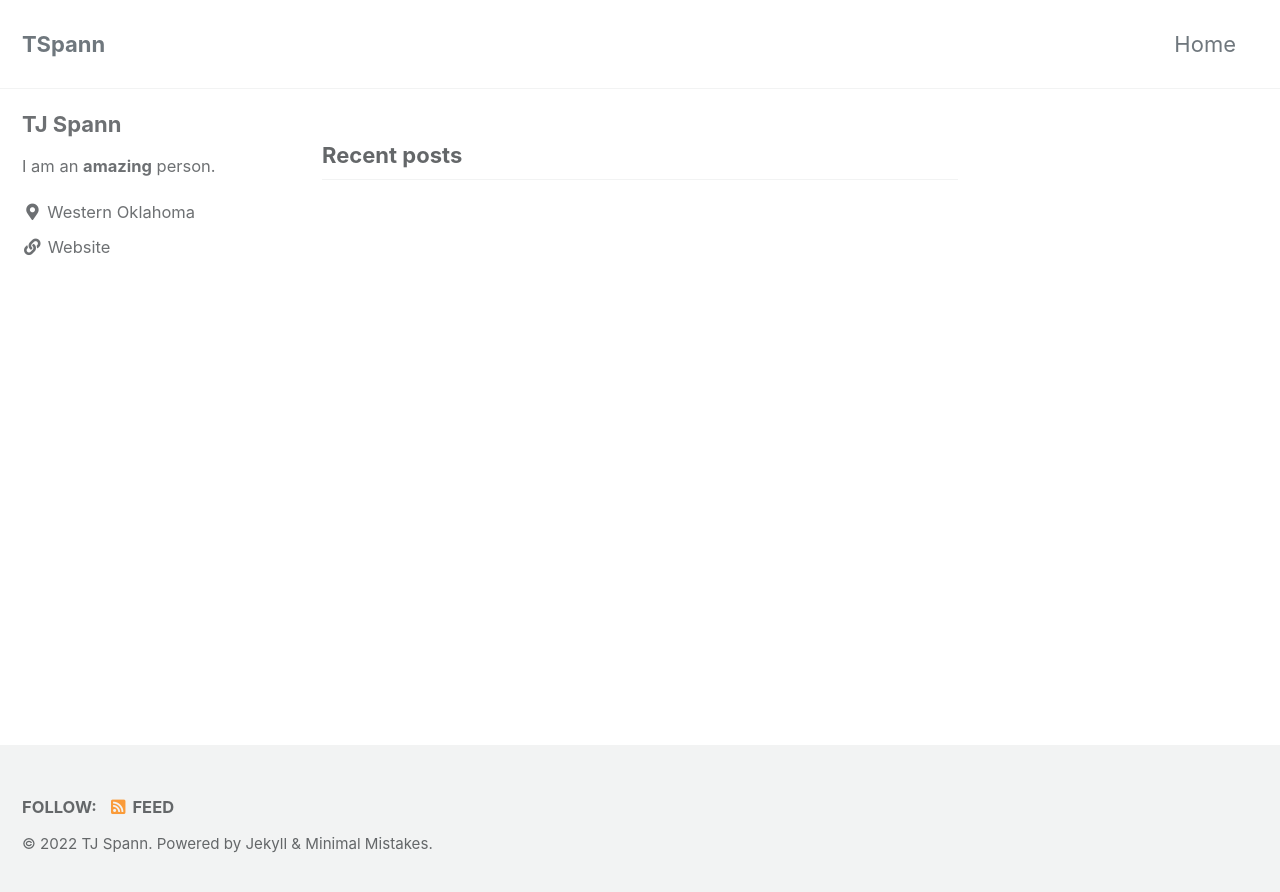
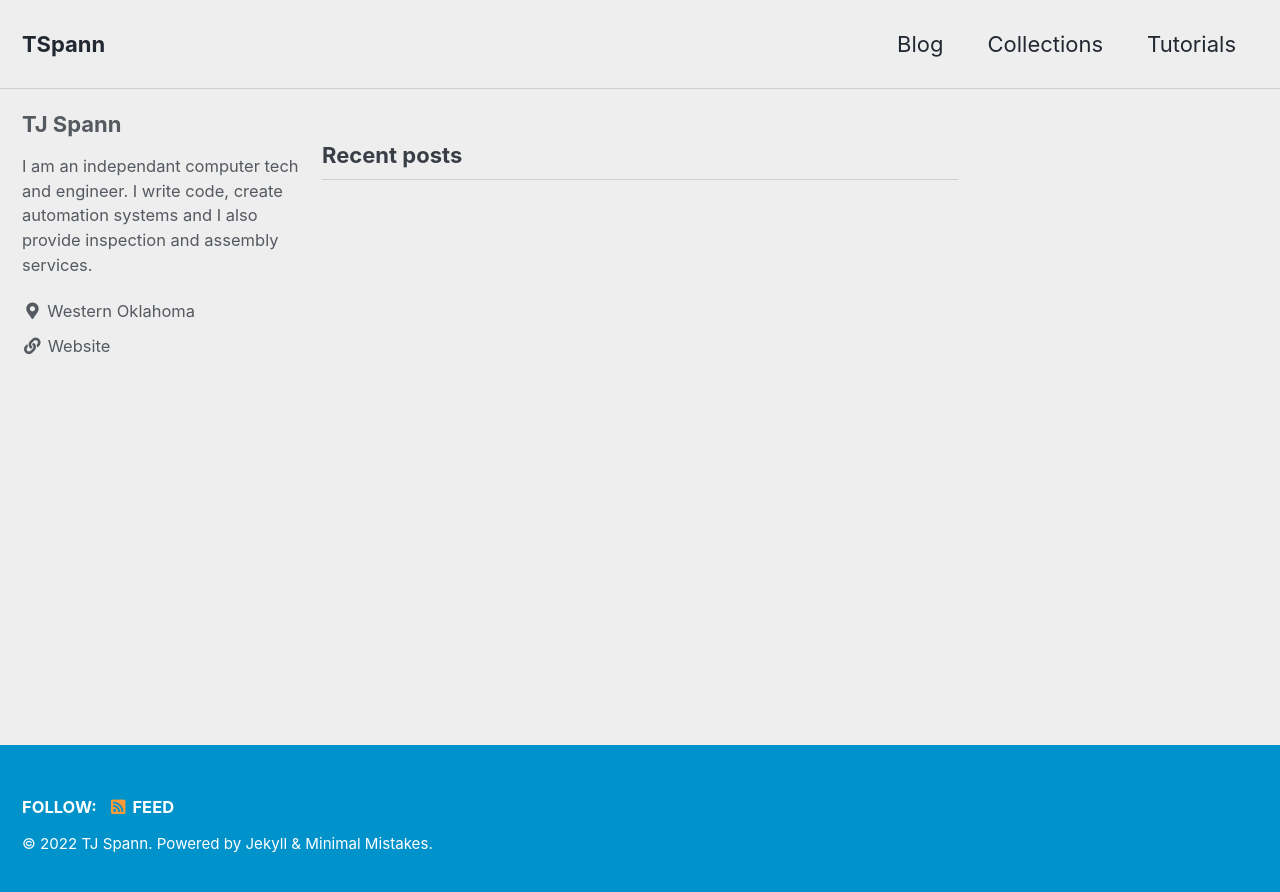
Before and after one commit to tjspann/tjspann.github.io, a Jekyll site: the page built from index.html, in a window 1280 px wide. Shown: the top 892 px of the page. Built offline with Jekyll 4.4.1, drawn with Linux system fonts in a browser that asks for light colours; cached includes are drawn as plain includes; the list of posts is cut into pages by our own code.

Commit message:
Config work
Updated config

```diff
--- a/_config.yml
+++ b/_config.yml
@@ -12,7 +12,7 @@
 
 # theme                  : "minimal-mistakes-jekyll"
 # remote_theme           : "mmistakes/minimal-mistakes"
-minimal_mistakes_skin    : "default" # "air", "aqua", "contrast", "dark", "dirt", "neon", "mint", "plum", "sunrise"
+minimal_mistakes_skin    : "air" # "default", "aqua", "contrast", "dark", "dirt", "neon", "mint", "plum", "sunrise"
 
 # Site Settings
 locale                   : "en-US"
@@ -107,7 +107,7 @@ show_downloads: false
 author:
   name             : "TJ Spann"
   avatar           : # path of avatar image, e.g. "/assets/images/bio-photo.jpg"
-  bio              : "I am an **amazing** person."
+  bio              : "I am an independant computer tech and engineer. I write code, create automation systems and I also provide inspection and assembly services."
   location         : "Western Oklahoma"
   email            :
   links:
```
Also changed, not shown: _data/navigation.yml (+6 -10 lines).
